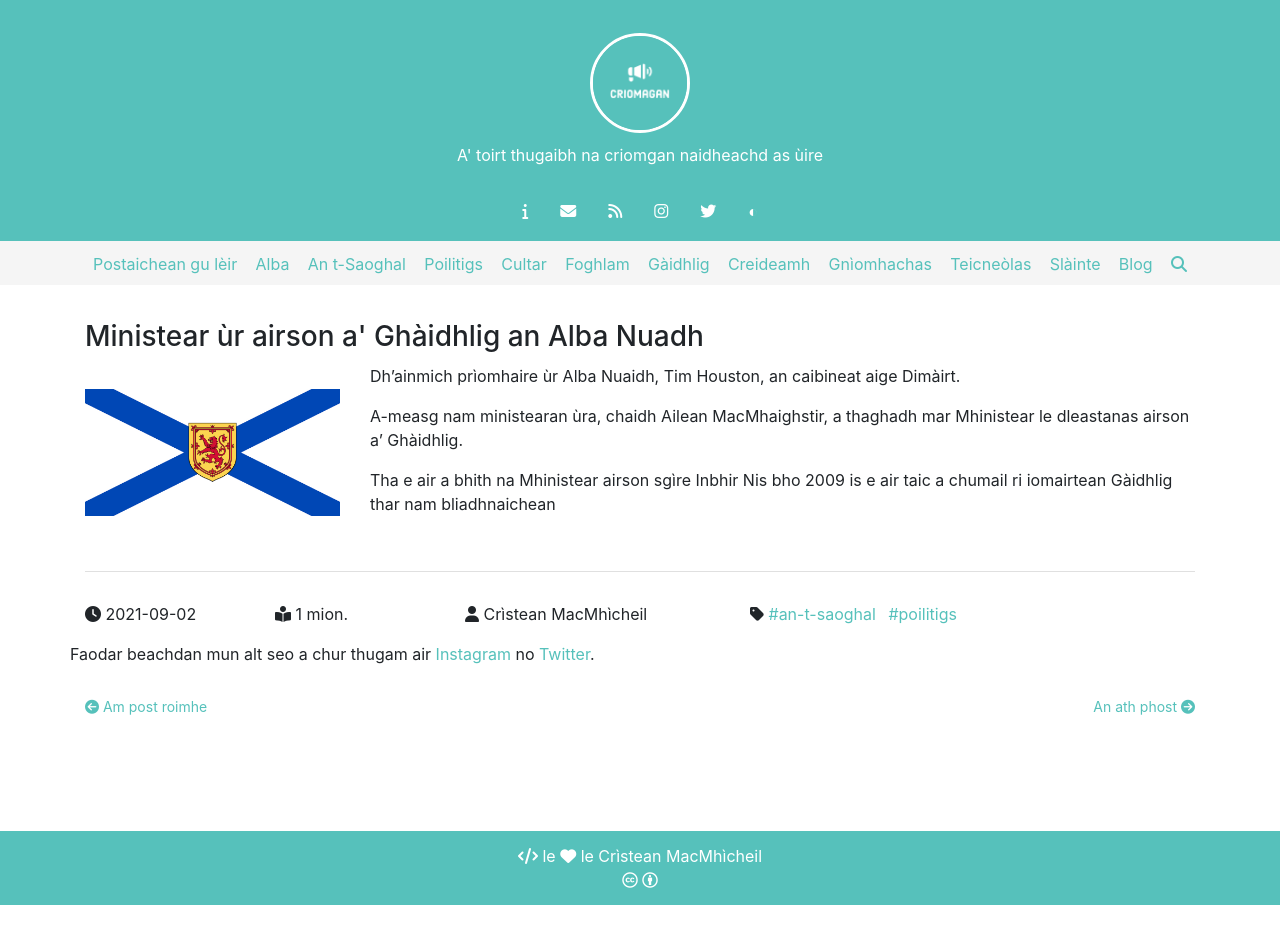
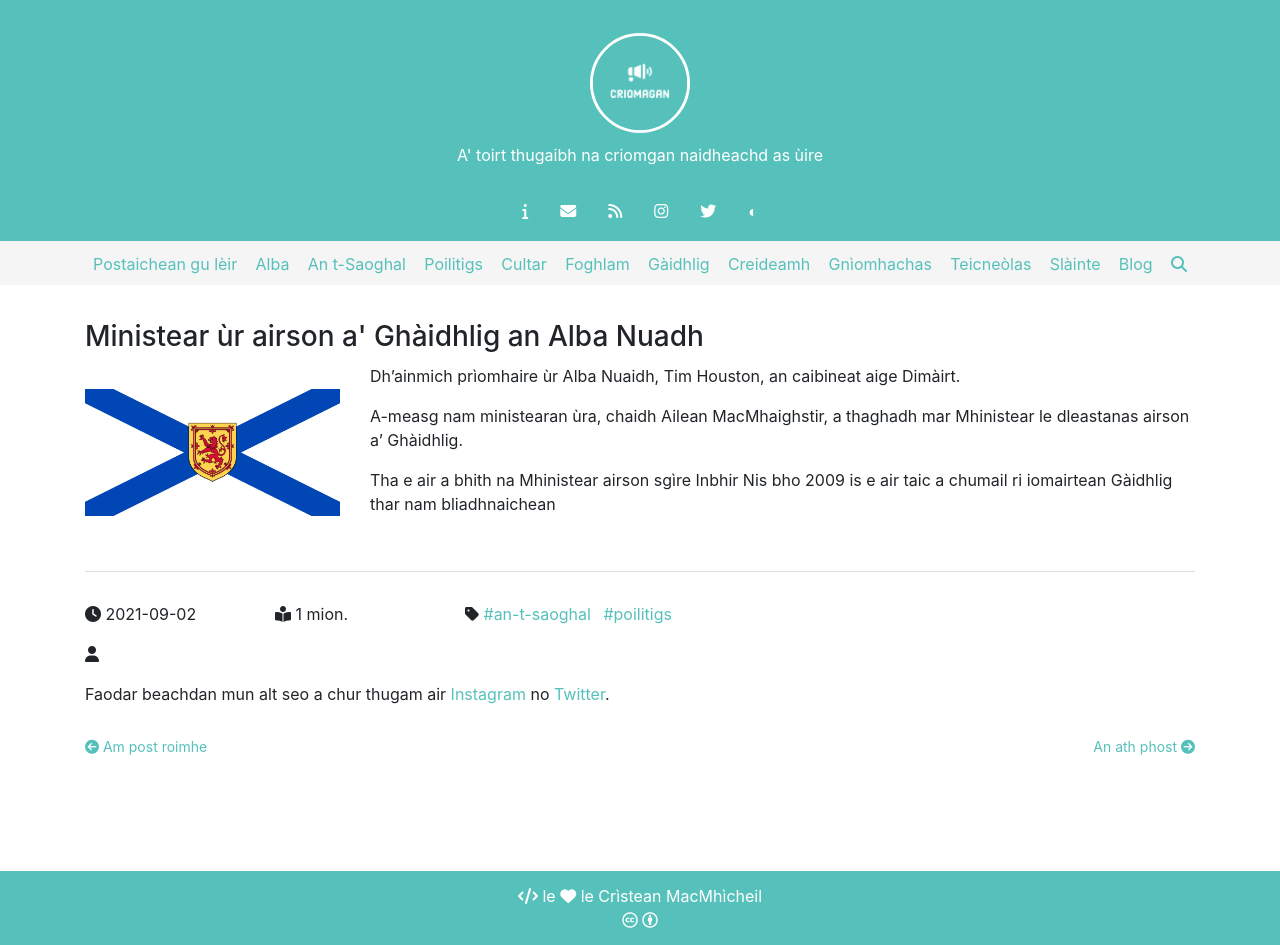
Before and after one commit to criomagan/criomagan.github.io, a Jekyll site: the page built from _posts/2021-09-02-ministear-ur-airson-a-ghaidhlig-an-alba-nuadh.md, in a window 1280 px wide. Built offline with Jekyll 4.4.1, drawn with Linux system fonts in a browser that asks for light colours; nearby versions of some CDN libraries; before the commit the page ends 905 px from its top, so only the background shows below that.

Commit message:
Update post.html

```diff
--- a/_layouts/post.html
+++ b/_layouts/post.html
@@ -3,11 +3,13 @@
 ---
 <div class="container">
   <div class="post">
+
     <div class="row">
       <div class="col-md-12">
         <h3 class="post-title">{{ page.title }}</h3>
       </div>
     </div>
+
     <div class="row">
       <div class="col-md-3">
         {% if page.image-caption %}
@@ -23,7 +25,9 @@
         {{ content }}
       </div>
     </div>
+
     <div class="section-divider"></div>
+
     <div class="row">
       <div class="col-md-2">
         <p><i class="fas fa-clock"></i> {{ page.date | date: "%Y-%m-%d" }}</p>
@@ -34,14 +38,21 @@
         {{ words | divided_by: 180 | plus: 1 }} mion.
         </span></p>
       </div>
-      <div class="col-md-3">
-        <p><i class="fas fa-user"></i> {{ page.author }}</p>
-      </div>
-      <div class="col-md-5">
+      <div class="col-md-8">
         <p style="display: inline-block"><i class="fa fa-tag"></i> {% for category in page.categories %} <a class="post-category-link" href="{{ site.baseurl }}/roinn-seorsa/{{ category }}">#{{ category }}</a> {% endfor %} </p>
       </div>
+    </div>
+
+    <div class="row">
+      <div class="col-md-3">
+        <p><i class="fas fa-user"></i> {{ page.authorbio }}</p>
+      </div>
+    </div>
+
+    <div class="comments">
       <p>Faodar beachdan mun alt seo a chur thugam air <a {% if page.instagram %} href="{{ page.instagram }}" {% else %} href="https://www.instagram.com/criomagan"{% endif %}>Instagram</a> no <a {% if page.twitter %} href="{{ page.twitter }}" {% else %} href="https://www.twitter.com/criomagan_"{% endif %}>Twitter</a>.</p>
     </div>
+
     <div class="PageNavigation">
       {% for post in site.posts %}
               {% if post.url == page.url %}
@@ -64,6 +75,7 @@
               <a class="next" href="{{ next_post }}">An ath phost <i class="fas fa-arrow-circle-right"></i></a>
           {% endif %}
     </div>
+
     <div class="related">
       {% unless page.categories == null %}
         {% capture pageCategory %}{{ page.categories[0] }}{% endcapture %}
@@ -85,5 +97,6 @@
         {% endunless %}
       {% endunless %}
     </div>
+
   </div>
 </div>
```
